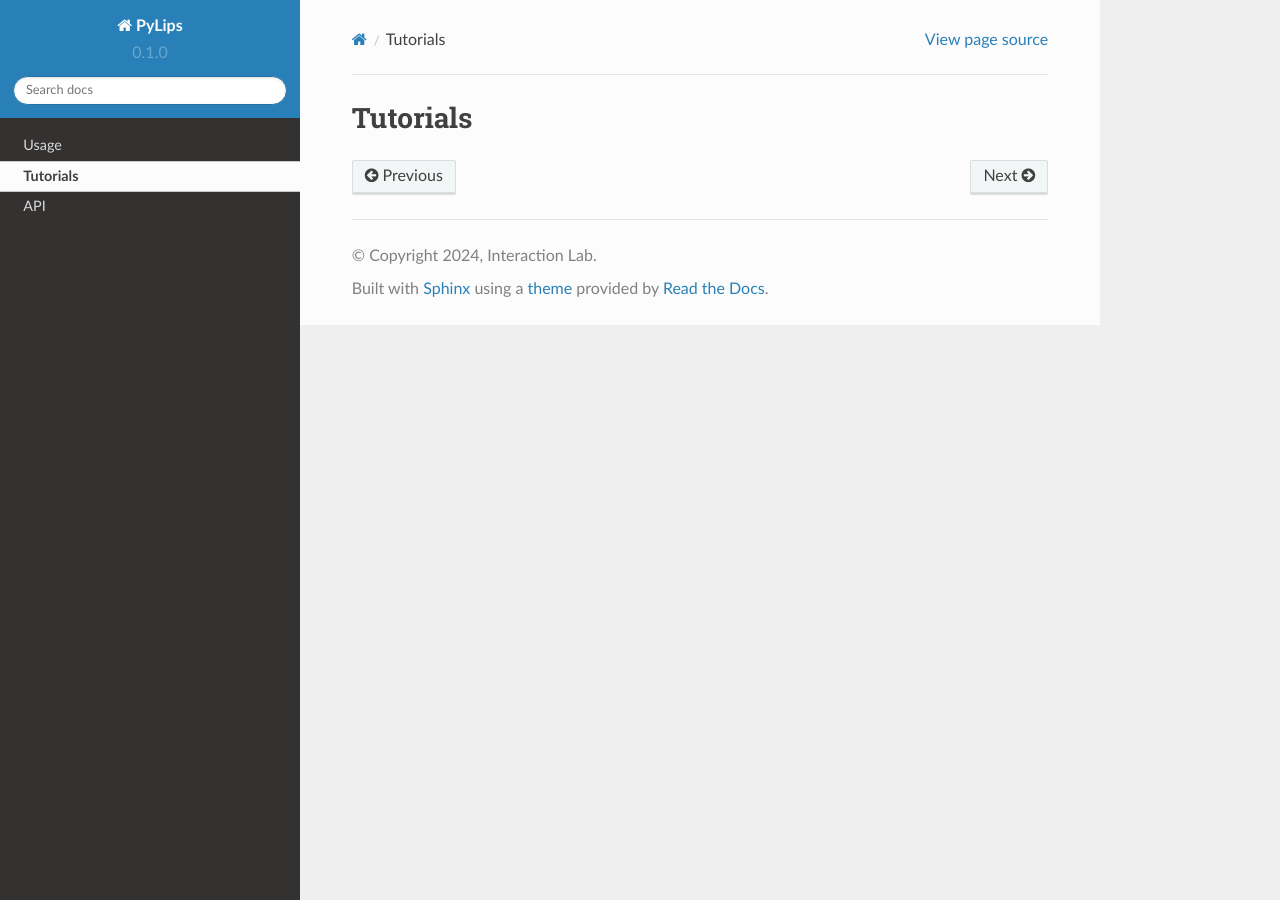
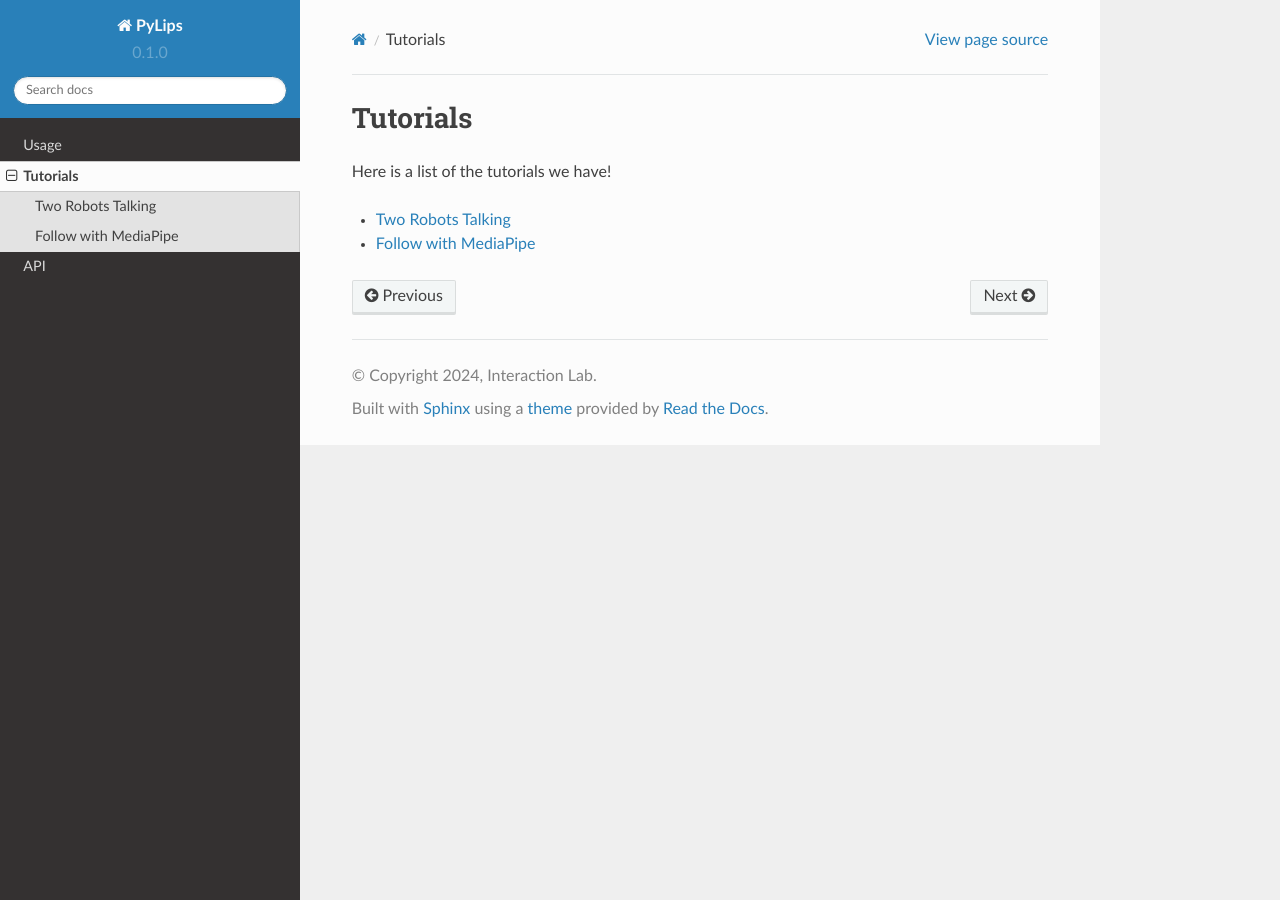
Before and after one commit to interaction-lab/PyLips, a Sphinx documentation site: the page built from docs/source/tutorials.rst, in a window 1280 px wide. Built offline with Sphinx 7.4.7 and the Read the Docs theme 2.0.0, drawn with Linux system fonts in a browser that asks for light colours.

Commit message:
toc tree?

```diff
--- a/docs/source/tutorials.rst
+++ b/docs/source/tutorials.rst
@@ -1,2 +1,11 @@
 Tutorials
 ================
+
+Here is a list of the tutorials we have!
+
+.. toctree::
+   :maxdepth: 2
+   :titlesonly:
+
+   tutorials/conversation
+   tutorials/follow
```
